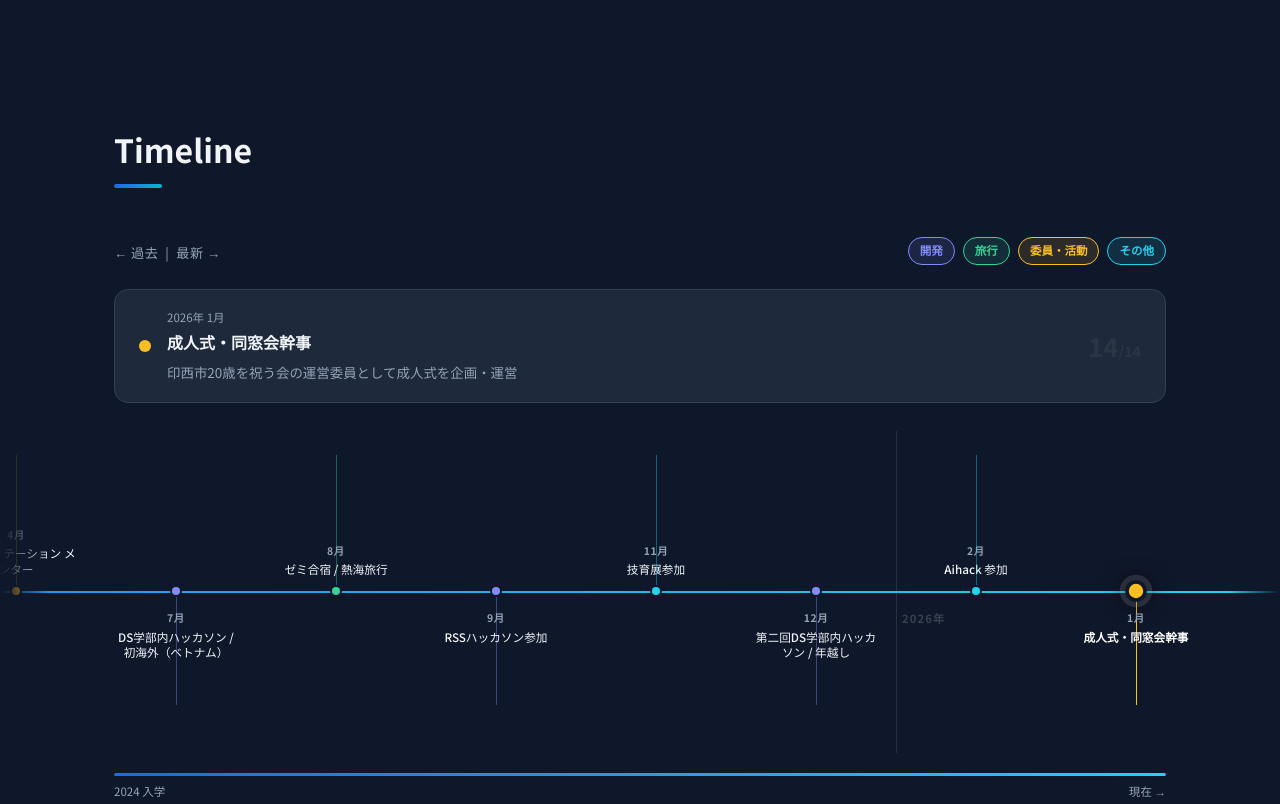
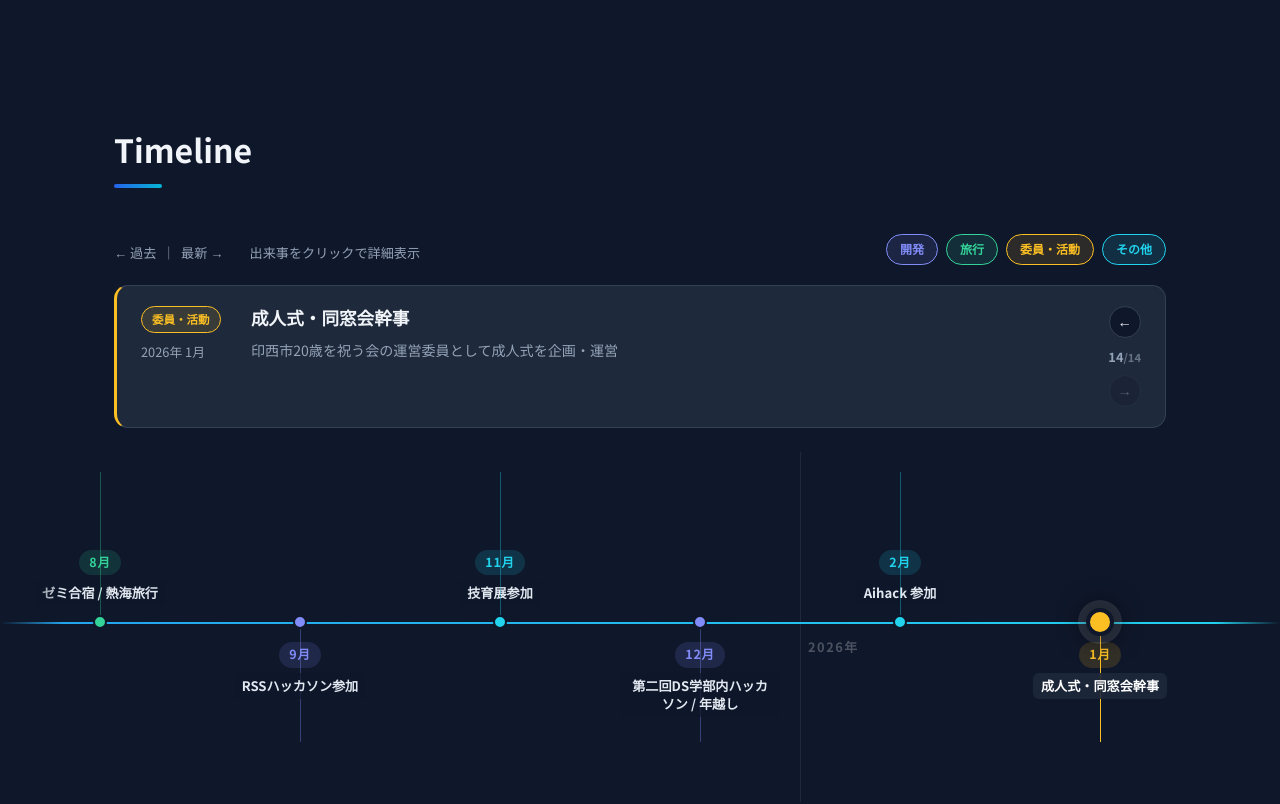
Before and after one commit to s2422092/portfolio, a React (Vite) app: page / in a window 1280 px wide. Shown: the part 3900-4704 px from the top of the page. Built offline with nearby package versions, Linux system fonts and the light colour scheme.

Commit message:
timelineのuiの完成 内容に関してはまだ改善の余地あり

```diff
--- a/src/components/Timeline.css
+++ b/src/components/Timeline.css
@@ -3,28 +3,26 @@
    左 = 過去(2024)  →  右 = 最新(2026)
 ════════════════════════════════ */
 
-/* ── カテゴリカラー ── */
 .timeline-section {
   --c-dev:   #818cf8;
   --c-trip:  #34d399;
   --c-org:   #fbbf24;
   --c-event: #22d3ee;
 
-  /* グラフ寸法 */
-  --axis-top:  160px;   /* キャンバス上端から軸までの距離 */
-  --lbl-space: 130px;   /* ラベルエリアの高さ（上下それぞれ） */
-  --canvas-h:  calc(var(--axis-top) + var(--lbl-space) + 32px);
+  --axis-top:  170px;
+  --lbl-h:     140px;
+  --canvas-h:  calc(var(--axis-top) + var(--lbl-h) + 40px);
 
   padding: 80px 0 48px;
 }
 
-/* ── ヘッダー ── */
+/* ─── ヘッダー ─── */
 .tl-header {
   display: flex;
   align-items: flex-end;
   justify-content: space-between;
   gap: 16px;
-  margin-bottom: 24px;
+  margin-bottom: 20px;
   flex-wrap: wrap;
 }
 
@@ -32,10 +30,8 @@
   font-size: 0.82rem;
   color: var(--text-muted);
   margin-top: 6px;
-  letter-spacing: 0.04em;
 }
 
-/* 凡例 */
 .tl-legend {
   display: flex;
   gap: 8px;
@@ -43,143 +39,184 @@
 }
 
 .tl-leg {
-  font-size: 0.72rem;
+  font-size: 0.75rem;
   font-weight: 600;
-  padding: 3px 11px;
+  padding: 4px 13px;
   border-radius: 20px;
   border: 1px solid currentColor;
 }
-.tl-leg--dev   { color: var(--c-dev);   background: color-mix(in srgb, var(--c-dev) 12%, transparent); }
-.tl-leg--trip  { color: var(--c-trip);  background: color-mix(in srgb, var(--c-trip) 12%, transparent); }
-.tl-leg--org   { color: var(--c-org);   background: color-mix(in srgb, var(--c-org) 12%, transparent); }
-.tl-leg--event { color: var(--c-event); background: color-mix(in srgb, var(--c-event) 12%, transparent); }
+.tl-leg--dev   { color: var(--c-dev);   background: rgba(129,140,248,.12); }
+.tl-leg--trip  { color: var(--c-trip);  background: rgba(52,211,153,.12);  }
+.tl-leg--org   { color: var(--c-org);   background: rgba(251,191,36,.12);  }
+.tl-leg--event { color: var(--c-event); background: rgba(34,211,238,.12);  }
 
-/* ── 詳細パネル ── */
+/* ─── 詳細パネル ─── */
 .tl-panel {
-  display: flex;
-  align-items: center;
-  gap: 16px;
+  display: grid;
+  grid-template-columns: auto 1fr auto;
+  gap: 20px;
+  align-items: start;
   background: var(--bg-card);
   border: 1px solid var(--border);
   border-radius: 14px;
-  padding: 18px 24px;
-  margin-bottom: 28px;
-  min-height: 76px;
-  transition: border-color 0.3s;
+  padding: 20px 24px;
+  margin-bottom: 24px;
+  animation: panelIn 0.2s ease;
+  border-left: 3px solid transparent;
+  transition: border-color 0.25s;
+}
+.tl-panel--dev   { border-left-color: var(--c-dev); }
+.tl-panel--trip  { border-left-color: var(--c-trip); }
+.tl-panel--org   { border-left-color: var(--c-org); }
+.tl-panel--event { border-left-color: var(--c-event); }
+
+@keyframes panelIn {
+  from { opacity: 0; transform: translateY(-6px); }
+  to   { opacity: 1; transform: translateY(0); }
 }
 
-.tl-panel__dot {
-  width: 12px;
-  height: 12px;
-  border-radius: 50%;
-  flex-shrink: 0;
+.tl-panel__left {
+  display: flex;
+  flex-direction: column;
+  gap: 8px;
+  align-items: flex-start;
+  min-width: 90px;
 }
-.tl-panel__dot--dev   { background: var(--c-dev); }
-.tl-panel__dot--trip  { background: var(--c-trip); }
-.tl-panel__dot--org   { background: var(--c-org); }
-.tl-panel__dot--event { background: var(--c-event); }
+
+.tl-panel__badge {
+  font-size: 0.72rem;
+  font-weight: 700;
+  padding: 3px 10px;
+  border-radius: 20px;
+  border: 1px solid currentColor;
+  white-space: nowrap;
+}
+
+.tl-panel__date {
+  font-size: 0.8rem;
+  color: var(--text-muted);
+  white-space: nowrap;
+}
 
 .tl-panel__body {
-  flex: 1;
-  display: flex;
-  flex-direction: column;
-  gap: 2px;
   min-width: 0;
 }
 
-.tl-panel__date {
-  font-size: 0.72rem;
-  color: var(--text-muted);
-}
-
 .tl-panel__title {
-  font-size: 1rem;
+  font-size: 1.1rem;
   font-weight: 700;
   color: var(--text);
+  margin-bottom: 8px;
+  line-height: 1.4;
 }
 
 .tl-panel__desc {
-  font-size: 0.84rem;
+  font-size: 0.88rem;
   color: var(--text-muted);
-  line-height: 1.6;
-  margin-top: 4px;
+  line-height: 1.75;
 }
 
-.tl-panel__num {
-  font-size: 1.6rem;
-  font-weight: 800;
-  color: rgba(255,255,255,0.06);
-  line-height: 1;
-  flex-shrink: 0;
-  user-select: none;
-}
-.tl-panel__num em {
-  font-size: 0.9rem;
-  font-style: normal;
+.tl-panel__nav {
+  display: flex;
+  flex-direction: column;
+  align-items: center;
+  gap: 8px;
 }
 
-/* ── スクロールトラック ── */
+.tl-panel__nav-btn {
+  width: 32px;
+  height: 32px;
+  border-radius: 50%;
+  border: 1px solid var(--border);
+  background: var(--bg);
+  color: var(--text);
+  font-size: 0.9rem;
+  cursor: pointer;
+  transition: border-color 0.2s, background 0.2s;
+  display: flex;
+  align-items: center;
+  justify-content: center;
+}
+.tl-panel__nav-btn:hover:not(:disabled) {
+  border-color: var(--accent);
+  background: rgba(6,182,212,.1);
+}
+.tl-panel__nav-btn:disabled {
+  opacity: 0.25;
+  cursor: default;
+}
+
+.tl-panel__count {
+  font-size: 0.8rem;
+  font-weight: 700;
+  color: var(--text-muted);
+  text-align: center;
+}
+.tl-panel__count em {
+  font-style: normal;
+  font-size: 0.7rem;
+  opacity: 0.6;
+}
+
+/* ─── スクロールトラック ─── */
 .tl-track {
-  /* overflow-x のみ有効にするため高さを明示 */
   height: var(--canvas-h);
   overflow-x: auto;
   overflow-y: hidden;
   scrollbar-width: none;
   -ms-overflow-style: none;
   cursor: grab;
-  /* 左右フェード */
-  -webkit-mask-image: linear-gradient(90deg, transparent, black 4%, black 96%, transparent);
-  mask-image: linear-gradient(90deg, transparent, black 4%, black 96%, transparent);
+  -webkit-mask-image: linear-gradient(90deg,transparent,#000 5%,#000 95%,transparent);
+  mask-image:         linear-gradient(90deg,transparent,#000 5%,#000 95%,transparent);
 }
 .tl-track:active { cursor: grabbing; }
 .tl-track::-webkit-scrollbar { display: none; }
 
-/* ── キャンバス（絶対配置の親） ── */
+/* ─── キャンバス ─── */
 .tl-canvas {
   position: relative;
   height: 100%;
 }
 
-/* ── 年区切り ── */
+/* ─── 年区切り ─── */
 .tl-year-sep {
   position: absolute;
   top: 0;
   height: 100%;
   width: 1px;
-  background: color-mix(in srgb, var(--border) 60%, transparent);
+  background: rgba(255,255,255,0.07);
   pointer-events: none;
 }
 
 .tl-year-sep__label {
   position: absolute;
-  top: calc(var(--axis-top) + 18px);
-  left: 6px;
-  font-size: 0.7rem;
-  font-weight: 700;
-  color: rgba(255,255,255,0.18);
-  letter-spacing: 0.1em;
+  top: calc(var(--axis-top) + 14px);
+  left: 8px;
+  font-size: 0.8rem;
+  font-weight: 800;
+  color: rgba(255,255,255,0.25);
+  letter-spacing: 0.12em;
   white-space: nowrap;
 }
 
-/* ── 横軸 ── */
+/* ─── 横軸 ─── */
 .tl-axis {
   position: absolute;
   top: var(--axis-top);
   left: 0;
   right: 0;
   height: 2px;
-  background: var(--border);
+  background: rgba(255,255,255,0.1);
   overflow: hidden;
 }
 
-/* スクロール進捗に連動したハイライト */
 .tl-axis__fill {
   height: 100%;
   background: linear-gradient(90deg, var(--primary), var(--c-event));
   transition: width 0.1s linear;
 }
 
-/* ── ノード ── */
+/* ─── ノード ─── */
 .tl-node {
   position: absolute;
   top: 0;
@@ -188,41 +225,36 @@
   display: flex;
   flex-direction: column;
   align-items: center;
-  width: 140px;
+  width: 180px;
 }
 
-/* 縦コネクタ線 */
+/* 縦コネクタ */
 .tl-connector {
   position: absolute;
   width: 1px;
-  opacity: 0.4;
+  opacity: 0.35;
   transition: opacity 0.25s;
 }
-
 .tl-node--up .tl-connector {
-  top: calc(var(--axis-top) - (var(--axis-top) - 24px));
-  height: calc(var(--axis-top) - 24px);
-  bottom: auto;
+  top: 20px;
+  height: calc(var(--axis-top) - 26px);
 }
-
 .tl-node--dn .tl-connector {
   top: var(--axis-top);
-  height: calc(var(--lbl-space) - 16px);
+  height: calc(var(--lbl-h) - 20px);
 }
-
 .tl-connector--dev   { background: var(--c-dev); }
 .tl-connector--trip  { background: var(--c-trip); }
 .tl-connector--org   { background: var(--c-org); }
 .tl-connector--event { background: var(--c-event); }
-
 .tl-node.is-active .tl-connector { opacity: 1; }
 
 /* ドット */
 .tl-dot {
   position: absolute;
-  top: calc(var(--axis-top) - 6px);
-  width: 12px;
-  height: 12px;
+  top: calc(var(--axis-top) - 7px);
+  width: 14px;
+  height: 14px;
   border-radius: 50%;
   border: 2px solid var(--bg);
   padding: 0;
@@ -230,68 +262,76 @@
   z-index: 3;
   transition: transform 0.2s, box-shadow 0.2s;
 }
-
 .tl-dot--dev   { background: var(--c-dev); }
 .tl-dot--trip  { background: var(--c-trip); }
 .tl-dot--org   { background: var(--c-org); }
 .tl-dot--event { background: var(--c-event); }
 
-.tl-dot:hover  { transform: scale(1.5); }
+.tl-dot:hover { transform: scale(1.6); cursor: pointer; }
 
 .tl-dot.is-active {
-  transform: scale(1.8);
-  box-shadow:
-    0 0 0 3px rgba(255,255,255,0.12),
-    0 0 12px currentColor;
+  transform: scale(2);
+  box-shadow: 0 0 0 4px rgba(255,255,255,0.1), 0 0 14px currentColor;
 }
 
-/* ── ラベル ── */
+/* ─── ラベル ─── */
 .tl-label {
   position: absolute;
-  width: 130px;
+  width: 160px;
   display: flex;
   flex-direction: column;
   align-items: center;
-  gap: 2px;
+  gap: 5px;
   text-align: center;
   pointer-events: none;
 }
 
 .tl-label--up {
-  /* 軸の上にテキストを積み上げ */
-  bottom: calc(100% - var(--axis-top) + 14px);
-  top: 0;
+  top: 16px;
+  bottom: calc(100% - var(--axis-top) + 16px);
   justify-content: flex-end;
 }
 
 .tl-label--dn {
-  top: calc(var(--axis-top) + 18px);
+  top: calc(var(--axis-top) + 20px);
 }
 
 .tl-label__month {
-  font-size: 0.65rem;
-  font-weight: 700;
-  color: var(--text-muted);
+  font-size: 0.78rem;
+  font-weight: 800;
   letter-spacing: 0.06em;
+  padding: 2px 10px;
+  border-radius: 20px;
 }
+/* 月ラベルをカテゴリ色で塗る */
+.tl-label__month--dev   { color: var(--c-dev);   background: rgba(129,140,248,.15); }
+.tl-label__month--trip  { color: var(--c-trip);  background: rgba(52,211,153,.15);  }
+.tl-label__month--org   { color: var(--c-org);   background: rgba(251,191,36,.15);  }
+.tl-label__month--event { color: var(--c-event); background: rgba(34,211,238,.15);  }
 
 .tl-label__name {
-  font-size: 0.73rem;
-  color: var(--text);
-  font-weight: 500;
-  line-height: 1.35;
+  font-size: 0.82rem;
+  color: #e2e8f0;
+  font-weight: 600;
+  line-height: 1.4;
   display: -webkit-box;
-  -webkit-line-clamp: 2;
+  -webkit-line-clamp: 3;
   -webkit-box-orient: vertical;
   overflow: hidden;
+  /* 読みやすさのため背景をつける */
+  background: rgba(15,23,42,0.7);
+  backdrop-filter: blur(4px);
+  padding: 4px 8px;
+  border-radius: 6px;
 }
 
 .tl-node.is-active .tl-label__name {
   color: #fff;
   font-weight: 700;
+  background: rgba(30,41,59,0.9);
 }
 
-/* ── プログレスバー（下部） ── */
+/* ─── プログレスバー ─── */
 .tl-progress {
   height: 3px;
   background: var(--border);
@@ -299,14 +339,12 @@
   overflow: hidden;
   margin-top: 20px;
 }
-
 .tl-progress__bar {
   height: 100%;
   background: linear-gradient(90deg, var(--primary), var(--c-event));
   border-radius: 2px;
   transition: width 0.1s linear;
 }
-
 .tl-progress__labels {
   display: flex;
   justify-content: space-between;
@@ -315,25 +353,17 @@
   color: var(--text-muted);
 }
 
-/* ── モバイル ── */
+
+/* ─── モバイル ─── */
 @media (max-width: 640px) {
   .timeline-section {
-    --axis-top:  130px;
-    --lbl-space: 100px;
+    --axis-top: 140px;
+    --lbl-h:    110px;
   }
-
-  .tl-panel {
-    flex-wrap: wrap;
-    gap: 10px;
-  }
-
-  .tl-panel__num { display: none; }
-
-  .tl-header {
-    flex-direction: column;
-    align-items: flex-start;
-  }
-
-  .tl-label { width: 100px; }
-  .tl-label__name { font-size: 0.65rem; }
+  .tl-panel { grid-template-columns: 1fr; gap: 12px; }
+  .tl-panel__nav { flex-direction: row; justify-content: center; }
+  .tl-header { flex-direction: column; align-items: flex-start; }
+  .tl-node { width: 130px; }
+  .tl-label { width: 120px; }
+  .tl-label__name { font-size: 0.72rem; }
 }
--- a/src/components/Timeline.jsx
+++ b/src/components/Timeline.jsx
@@ -2,7 +2,6 @@ import { useRef, useState, useEffect, useCallback } from 'react';
 import { timeline } from '../data/profile';
 import './Timeline.css';
 
-// 古い順（左=過去、右=最新）にフラット化
 function buildSlides(data) {
   const slides = [];
   [...data].reverse().forEach((yearBlock) => {
@@ -15,7 +14,6 @@ function buildSlides(data) {
 
 const slides = buildSlides(timeline);
 
-// 年ごとの最初のインデックス
 function getYearStarts(slides) {
   const map = {};
   slides.forEach((s, i) => { if (!(s.year in map)) map[s.year] = i; });
@@ -30,12 +28,14 @@ function getCategory(title) {
   return 'event';
 }
 
-const COL_W = 160; // px — JS と CSS で共有
-const PAD   = 64;
+const CATEGORY_LABEL = { dev: '開発', trip: '旅行', org: '委員・活動', event: 'その他' };
+
+const COL_W = 200;
+const PAD   = 80;
 
 export default function Timeline() {
-  const trackRef   = useRef(null);
-  const [active, setActive] = useState(slides.length - 1);
+  const trackRef = useRef(null);
+  const [active,   setActive]   = useState(slides.length - 1);
   const [progress, setProgress] = useState(1);
   const drag = useRef(null);
 
@@ -46,14 +46,11 @@ export default function Timeline() {
     setTimeout(() => { t.scrollLeft = t.scrollWidth; }, 80);
   }, []);
 
-  // スクロール → progress バー & active 更新
   const onScroll = useCallback(() => {
     const t = trackRef.current;
     if (!t) return;
     const p = t.scrollLeft / (t.scrollWidth - t.clientWidth);
     setProgress(Math.max(0, Math.min(1, p)));
-
-    // 画面中央に最も近いドットを active に
     const cx = t.getBoundingClientRect().left + t.clientWidth / 2;
     let best = 0, bestDist = Infinity;
     t.querySelectorAll('.tl-dot').forEach((el, i) => {
@@ -76,45 +73,70 @@ export default function Timeline() {
     dot?.scrollIntoView({ behavior: 'smooth', block: 'nearest', inline: 'center' });
   };
 
-  // マウスドラッグ
+  // クリック → active を即時更新 & スクロール
+  const handleNodeClick = (i) => {
+    if (drag.current?.moved) return; // ドラッグ中は無視
+    setActive(i);
+    scrollTo(i);
+  };
+
   const onMouseDown = (e) => {
-    drag.current = { x: e.clientX, sl: trackRef.current.scrollLeft };
+    drag.current = { x: e.clientX, sl: trackRef.current.scrollLeft, moved: false };
   };
   const onMouseMove = (e) => {
     if (!drag.current) return;
-    trackRef.current.scrollLeft = drag.current.sl - (e.clientX - drag.current.x);
+    const dx = e.clientX - drag.current.x;
+    if (Math.abs(dx) > 4) drag.current.moved = true;
+    trackRef.current.scrollLeft = drag.current.sl - dx;
   };
   const onMouseUp = () => { drag.current = null; };
 
-  const cur = slides[active];
+  const cur    = slides[active];
+  const cat    = getCategory(cur.title);
   const totalW = COL_W * slides.length + PAD * 2;
 
   return (
     <section id="timeline" className="timeline-section">
       <div className="container">
 
-        {/* ヘッダー */}
+        {/* ── ヘッダー ── */}
         <div className="tl-header">
           <div>
             <h2 className="section-title">Timeline</h2>
-            <p className="tl-sub">← 過去 &nbsp;|&nbsp; 最新 →</p>
+            <p className="tl-sub">← 過去 &nbsp;｜&nbsp; 最新 →　　出来事をクリックで詳細表示</p>
           </div>
           <div className="tl-legend">
-            {[['dev','開発'],['trip','旅行'],['org','委員・活動'],['event','その他']].map(([k,l])=>(
+            {Object.entries(CATEGORY_LABEL).map(([k, l]) => (
               <span key={k} className={`tl-leg tl-leg--${k}`}>{l}</span>
             ))}
           </div>
         </div>
 
-        {/* 詳細パネル */}
-        <div className="tl-panel">
-          <div className={`tl-panel__dot tl-panel__dot--${getCategory(cur.title)}`} />
+        {/* ── 詳細パネル（クリックした出来事を表示） ── */}
+        <div className={`tl-panel tl-panel--${cat}`} key={active}>
+          <div className="tl-panel__left">
+            <span className={`tl-panel__badge tl-leg--${cat}`}>{CATEGORY_LABEL[cat]}</span>
+            <span className="tl-panel__date">{cur.year} {cur.month}</span>
+          </div>
           <div className="tl-panel__body">
-            <span className="tl-panel__date">{cur.year} {cur.month}</span>
-            <strong className="tl-panel__title">{cur.title}</strong>
+            <h3 className="tl-panel__title">{cur.title}</h3>
             <p className="tl-panel__desc">{cur.desc}</p>
           </div>
-          <span className="tl-panel__num">{String(active + 1).padStart(2,'0')}<em>/{slides.length}</em></span>
+          <div className="tl-panel__nav">
+            <button
+              className="tl-panel__nav-btn"
+              disabled={active === 0}
+              onClick={() => { setActive(active - 1); scrollTo(active - 1); }}
+              aria-label="前の出来事"
+            >←</button>
+            <span className="tl-panel__count">{active + 1}<em>/{slides.length}</em></span>
+            <button
+              className="tl-panel__nav-btn"
+              disabled={active === slides.length - 1}
+              onClick={() => { setActive(active + 1); scrollTo(active + 1); }}
+              aria-label="次の出来事"
+            >→</button>
+          </div>
         </div>
       </div>
 
@@ -129,7 +151,7 @@ export default function Timeline() {
       >
         <div className="tl-canvas" style={{ width: totalW }}>
 
-          {/* 年区切り線 */}
+          {/* 年区切り */}
           {Object.entries(yearStarts).map(([year, idx]) => (
             <div
               key={year}
@@ -145,11 +167,11 @@ export default function Timeline() {
             <div className="tl-axis__fill" style={{ width: `${progress * 100}%` }} />
           </div>
 
-          {/* イベントノード */}
+          {/* ノード */}
           {slides.map((s, i) => {
-            const cat  = getCategory(s.title);
-            const up   = i % 2 === 0;
-            const cx   = i * COL_W + PAD + COL_W / 2;
+            const c      = getCategory(s.title);
+            const up     = i % 2 === 0;
+            const cx     = i * COL_W + PAD + COL_W / 2;
             const isActive = i === active;
             return (
               <div
@@ -157,28 +179,24 @@ export default function Timeline() {
                 className={`tl-node tl-node--${up ? 'up' : 'dn'} ${isActive ? 'is-active' : ''}`}
                 style={{ left: cx }}
               >
-                {/* 上ラベル */}
                 {up && (
                   <div className="tl-label tl-label--up">
-                    <span className="tl-label__month">{s.month}</span>
+                    <span className={`tl-label__month tl-label__month--${c}`}>{s.month}</span>
                     <span className="tl-label__name">{s.title}</span>
                   </div>
                 )}
 
-                {/* 縦コネクタ */}
-                <div className={`tl-connector tl-connector--${cat}`} />
+                <div className={`tl-connector tl-connector--${c}`} />
 
-                {/* ドット */}
                 <button
-                  className={`tl-dot tl-dot--${cat} ${isActive ? 'is-active' : ''}`}
-                  onClick={() => scrollTo(i)}
+                  className={`tl-dot tl-dot--${c} ${isActive ? 'is-active' : ''}`}
+                  onClick={() => handleNodeClick(i)}
                   aria-label={s.title}
                 />
 
-                {/* 下ラベル */}
                 {!up && (
                   <div className="tl-label tl-label--dn">
-                    <span className="tl-label__month">{s.month}</span>
+                    <span className={`tl-label__month tl-label__month--${c}`}>{s.month}</span>
                     <span className="tl-label__name">{s.title}</span>
                   </div>
                 )}
```
